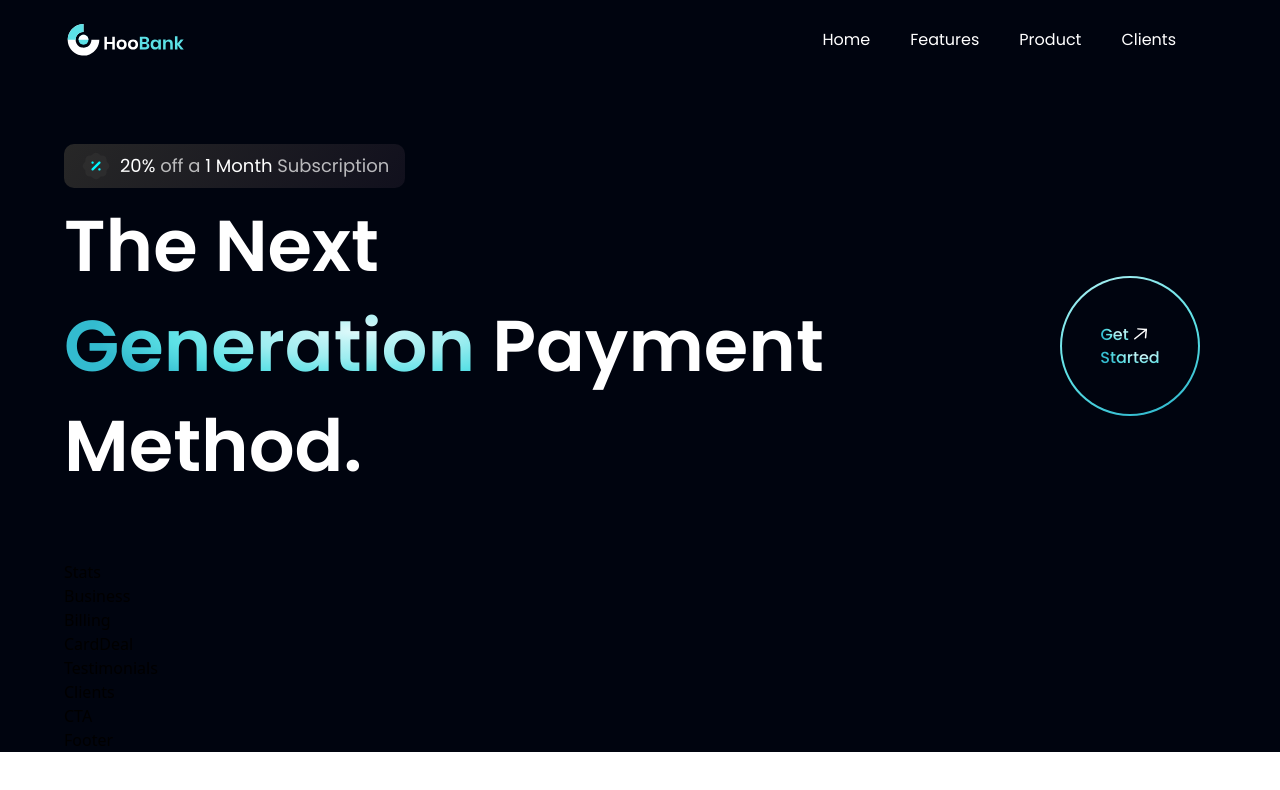
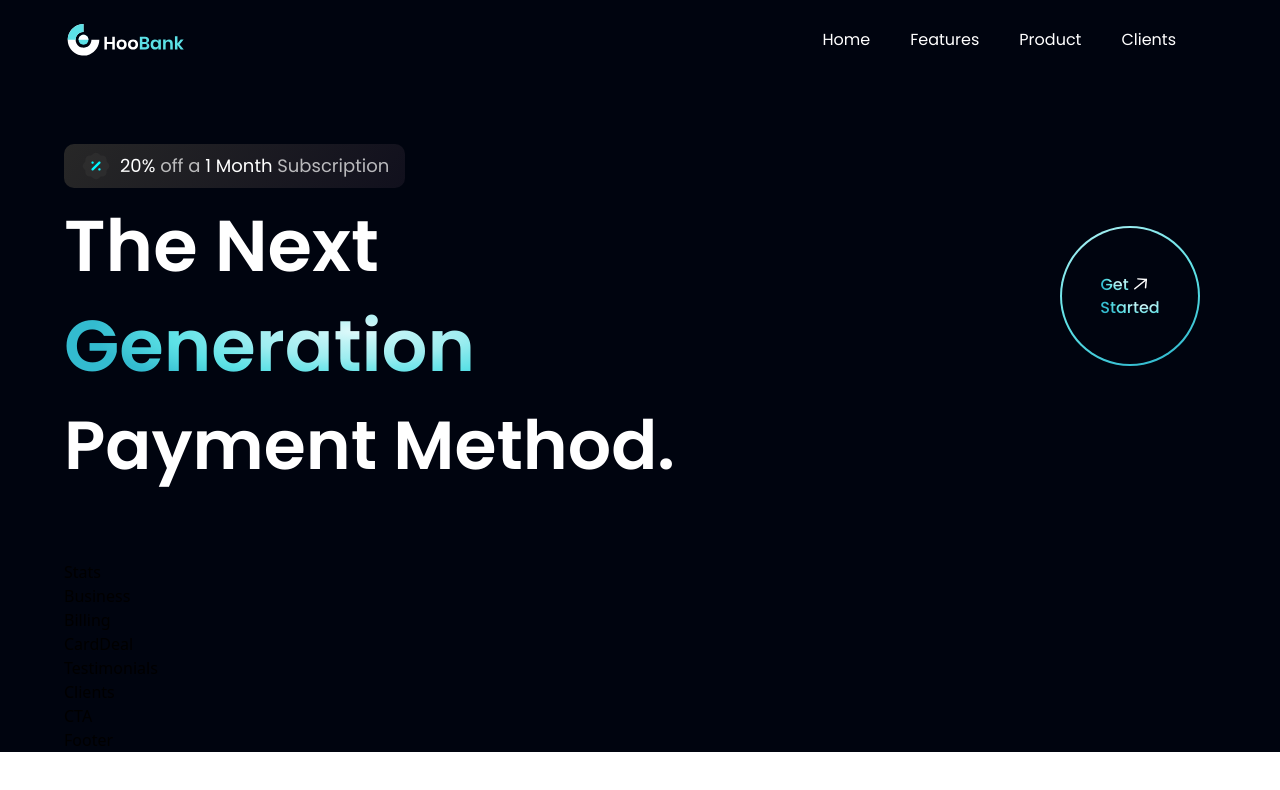
Before and after one commit to robeeds/bank_modern_app, a React (Vite) app in the folder bank_modern_app/: page / in a window 1280 px wide. Shown: the top 790 px of the page. Built offline with nearby package versions, Linux system fonts and the light colour scheme.

Commit message:
Ajusted header for proper alignmenton landing

```diff
--- a/bank_modern_app/src/components/Hero.jsx
+++ b/bank_modern_app/src/components/Hero.jsx
@@ -20,8 +20,7 @@ const Hero = () => {
 
       <div className="flex flex-row justify-between items-center w-full">
         <h1 className="flex-1 font-poppins font-semibold ss:text-[72px] text-[52px] text-white ss:leading-[100px] leading-[75px]">The Next <br className="sm:block hidden" /> {" "}
-        <span className="text-gradient">Generation</span> {" "}
-        Payment Method.</h1>
+        <span className="text-gradient">Generation</span> {" "}</h1>
 
         <div className="ss:flex hidden md:mr-4 mr-0">
           <GetStarted />
@@ -29,6 +28,9 @@ const Hero = () => {
 
       </div>
 
+      <h1 className="font-poppins font-semibold ss:text-[68px] text-[52px] text-white ss:leading-[100px] leading-[75px]" w-full>Payment Method.</h1>
+      <p></p>
+
     </div>
   </section>
   )
```
Also changed, not shown: 1 other file (tests, documents, lock files or other folders).
